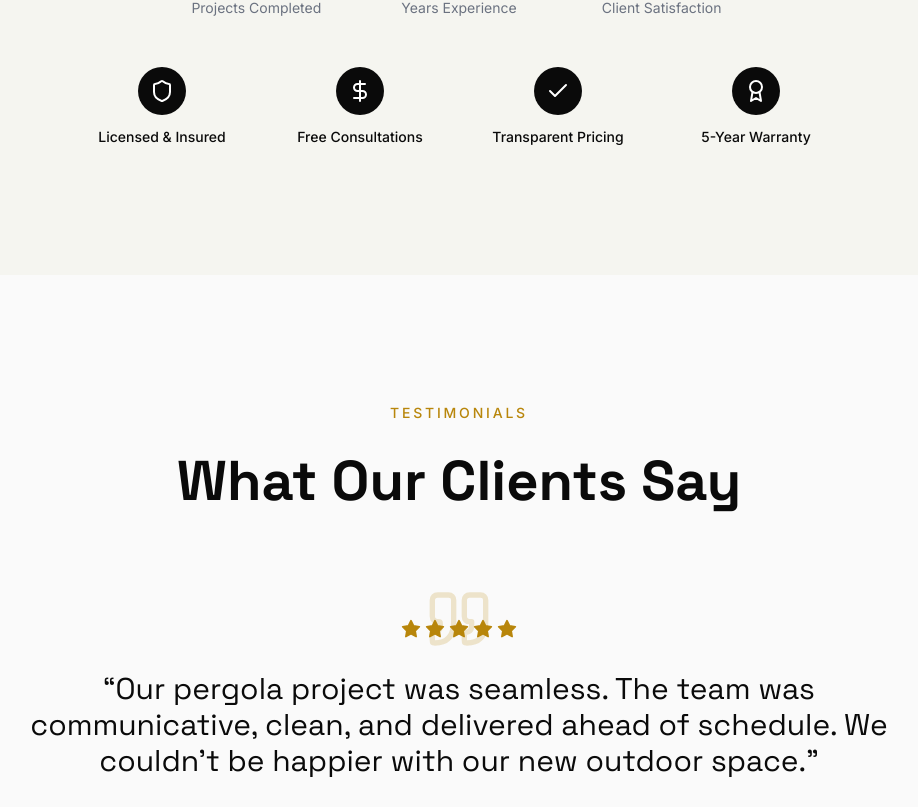
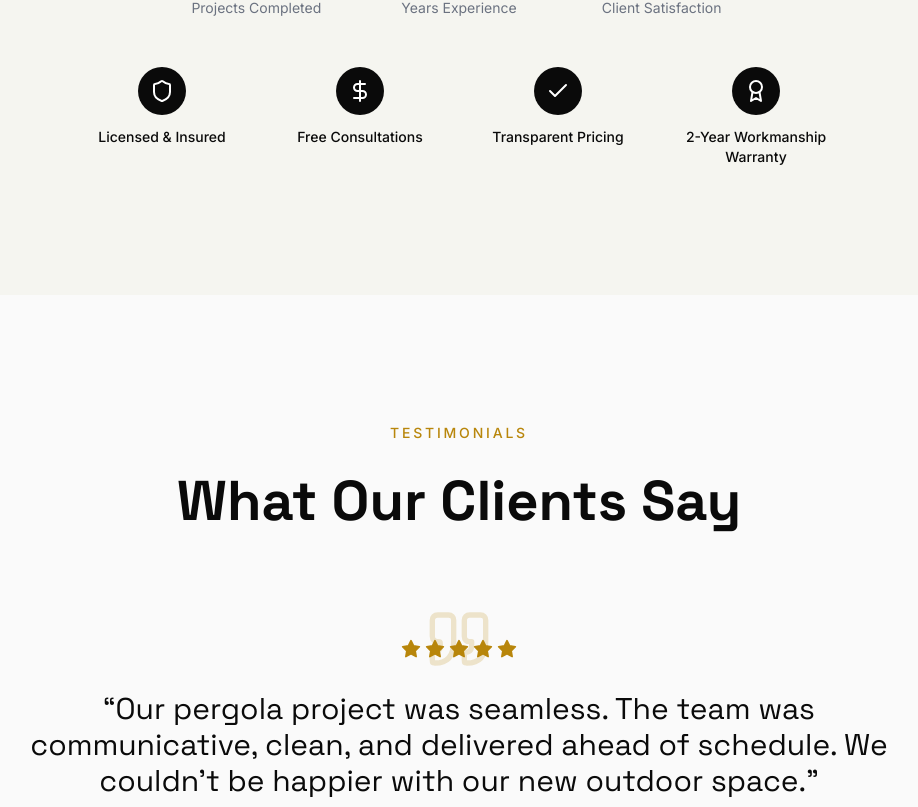
Before and after one commit to Atifhusain30/structure1website-, a Next.js app: page / in a window 1280 px wide. Shown: the part 3693-4500 px from the top of the page, without its empty margins (181-1099 px from the left). Built offline with nearby package versions, Linux system fonts and the light colour scheme.

Commit message:
Update warranty to 2-year workmanship warranty

```diff
--- a/src/components/home/WhyUs.tsx
+++ b/src/components/home/WhyUs.tsx
@@ -10,7 +10,7 @@ const benefits = [
   { icon: Shield, text: 'Licensed & Insured' },
   { icon: DollarSign, text: 'Free Consultations' },
   { icon: Check, text: 'Transparent Pricing' },
-  { icon: Award, text: '5-Year Warranty' },
+  { icon: Award, text: '2-Year Workmanship Warranty' },
 ];
 
 export default function WhyUs() {
```
